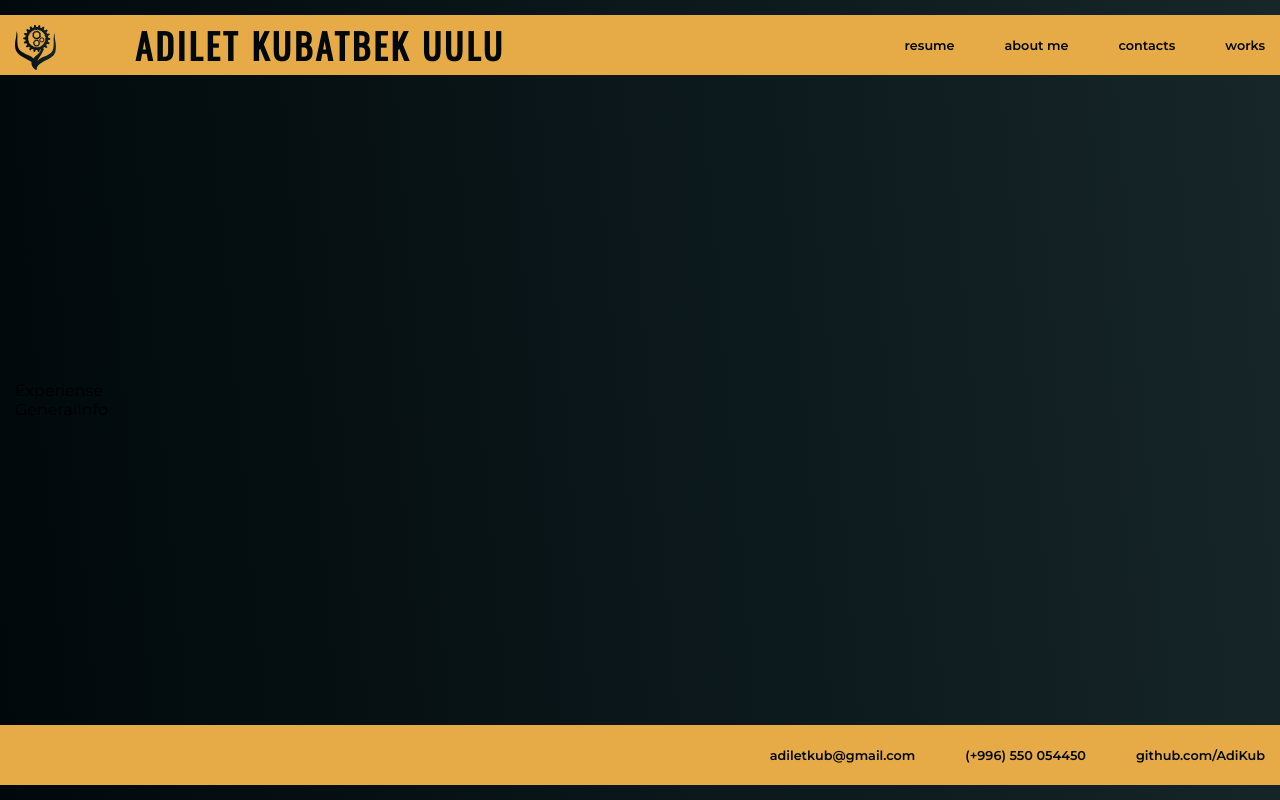
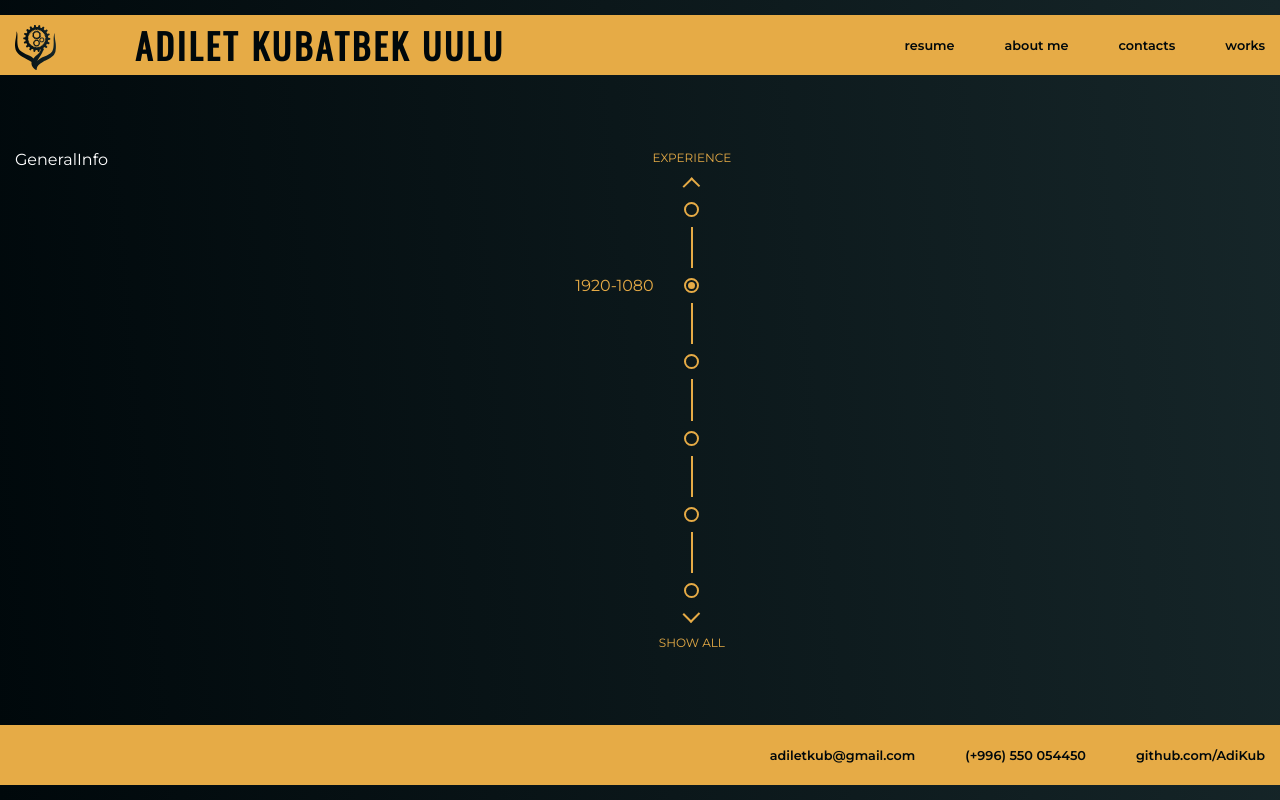
Before and after one commit to AdiKub/resume.github.io, a React (Create React App) app: page / in a window 1280 px wide. Built offline with nearby package versions, Linux system fonts and the light colour scheme.

Commit message:
made experience buttons

```diff
--- a/src/components/Details/index.js
+++ b/src/components/Details/index.js
@@ -12,8 +12,8 @@ const Details = () => {
         <div className='details'>
             <div className='container'>
                 <div className='details-wrapper'>
+                    <GeneralInfo/>
                     <Experiense/>
-                    <GeneralInfo/>
                 </div>
             </div>
         </div>
--- a/src/components/Details/styles.scss
+++ b/src/components/Details/styles.scss
@@ -7,6 +7,8 @@
   width: 100%;
 
   &-wrapper {
-
+    display: flex;
+    justify-content: space-between;
+    width: 100%;
   }
 }
--- a/src/components/ExperienceNavigator/index.js
+++ b/src/components/ExperienceNavigator/index.js
@@ -1,25 +1,44 @@
-import React from 'react'
+import React, { useState } from 'react'
 
 import './styles.scss'
 
 
 const ExperienceNavigator = () => {
-
+	const [chnumber, isOpenww] = useState(2)
+	console.log(chnumber)
 	return (
 		<div className='navigator'>
 			<span className='navigator-title__text'>
 				experience
         </span>
-        <div>
+			<div className='navigator-buttons'>
 				<div className='navigator__arrow__up'>
 				</div>
-            <div className='navigator-radio-wrapper'>
+				<div className='navigator-wrapper'>
+
+					<div id='0' className='navigator-radio'>
 						<div className='navigator-radio__back'>
+						</div>
+					</div>
+					{[1, 2, 3, 4, 5].map((elem, index) => (
+						<>
+							<div className='navigator-radio__line'>
+							</div>
+							<div className='navigator-radio'>
+								<div onClick={(e) => isOpenww(e.target.id)} id={index + 1} className='navigator-radio__back'>
+								</div>
+								{chnumber === elem + 1 &&
+									<div className='navigator-radio__front'>
+										<span className='navigator-radio__front__text'>
+											1920-1080
+                    </span>
+										<div className='navigator-radio__front__point'>
+										</div>
+									</div>}
+							</div>
+						</>
+					))}
 
-                </div>
-                <div className='navigator-radio__front'>
-
-                </div>
 				</div>
 				<div className='navigator__arrow__down'>
 				</div>
--- a/src/components/ExperienceNavigator/styles.scss
+++ b/src/components/ExperienceNavigator/styles.scss
@@ -0,0 +1,100 @@
+@import '../../assets/styles/variables';
+
+.navigator {
+    display: flex;
+    flex-direction: column;
+    align-items: center;
+    justify-content: space-between;
+    height: 100%;
+
+    &-title__text {
+        font-size: 12px;
+        text-transform: uppercase;
+        color: $mainYellow;
+    }
+    &-wrapper {
+        display: flex;
+        flex-direction: column;
+        height: 100%;
+        align-items: center;
+    }
+    &-buttons {
+        margin: 15px 0;
+        display: flex;
+        flex-direction: column;
+        align-items: center;
+        height: 100%;
+        justify-content: space-between;
+    }
+
+    &-radio {
+        display: flex;
+        align-items: center;
+        justify-content: flex-end;
+        position: relative;
+        margin: 10px 0;
+
+        &__line {
+            width: 2px;
+            height: 100%;
+            background-color: $mainYellow;
+        }
+
+        &__back {
+            width: 15px;
+            height: 15px;
+            border: 2px solid $mainYellow;
+            border-radius: 50%;
+            &:hover {
+                cursor: pointer;
+            }
+        }
+        &__front {
+            width: 120px;
+            display: flex;
+            justify-content: space-between;
+            position: absolute;
+            align-items: center;
+            right: 4px;
+
+           &__point {
+            width: 7px;
+            height: 7px;
+            background-color: $mainYellow;
+            border-radius: 50%;
+           }
+           &__text {
+               color: $mainYellow;
+           }
+        }
+    }
+
+    &__arrow {
+        &__up {
+            width: 13px;
+            height: 13px;
+            border-top: 2px solid $mainYellow;
+            border-right: 2px solid $mainYellow;
+            transform: rotate(-45deg);
+            &:hover {
+                cursor: pointer;
+            }
+
+        }
+        &__down {
+            width: 13px;
+            height: 13px;
+            border-bottom: 2px solid $mainYellow;
+            border-left: 2px solid $mainYellow;
+            transform: rotate(-45deg);
+            &:hover {
+                cursor: pointer;
+            }
+        }
+    }
+    &-change_text {
+        font-size: 12px;
+        text-transform: uppercase;
+        color: $mainYellow;
+    }
+}
--- a/src/components/Experiense/index.js
+++ b/src/components/Experiense/index.js
@@ -1,12 +1,14 @@
 import React from 'react'
+
+import ExperienceNavigator from '../ExperienceNavigator'
 import './styles.scss'
 
 
 const Experiense = () => {
 
     return (
-        <div>
-            Experiense
+        <div className='experiense'>
+            <ExperienceNavigator/>
         </div>
     )
 }
--- a/src/components/Experiense/styles.scss
+++ b/src/components/Experiense/styles.scss
@@ -1 +1,8 @@
 @import '../../assets/styles/variables';
+
+
+.experiense {
+    display: flex;
+    width: 49%;
+    height: 500px;
+}
--- a/src/components/GeneralInfo/index.js
+++ b/src/components/GeneralInfo/index.js
@@ -6,7 +6,9 @@ import './styles.scss'
 const GeneralInfo =()=>{
 
     return (
-        <div>
+        <div
+            className='general-info'
+            style={{color: "white"}}>
             GeneralInfo
         </div>
     )
--- a/src/components/GeneralInfo/styles.scss
+++ b/src/components/GeneralInfo/styles.scss
@@ -1,6 +1,8 @@
 @import '../../assets/styles/variables';
 
 
-.header {
-  color: $mainYellow;
+.general-info {
+  display: flex;
+  width: 49%;
+  height: 400px;
 }
```
Lines whose indentation alone changed are shown as unchanged.
